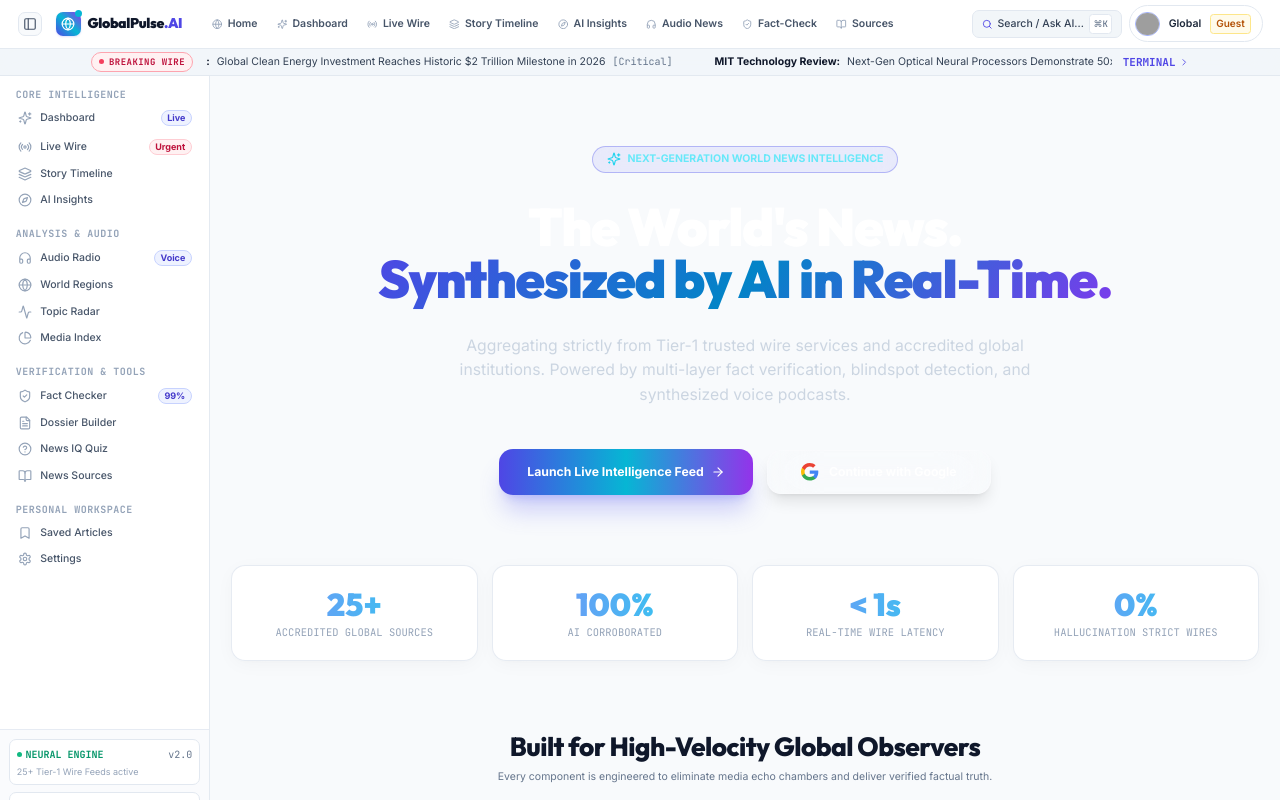
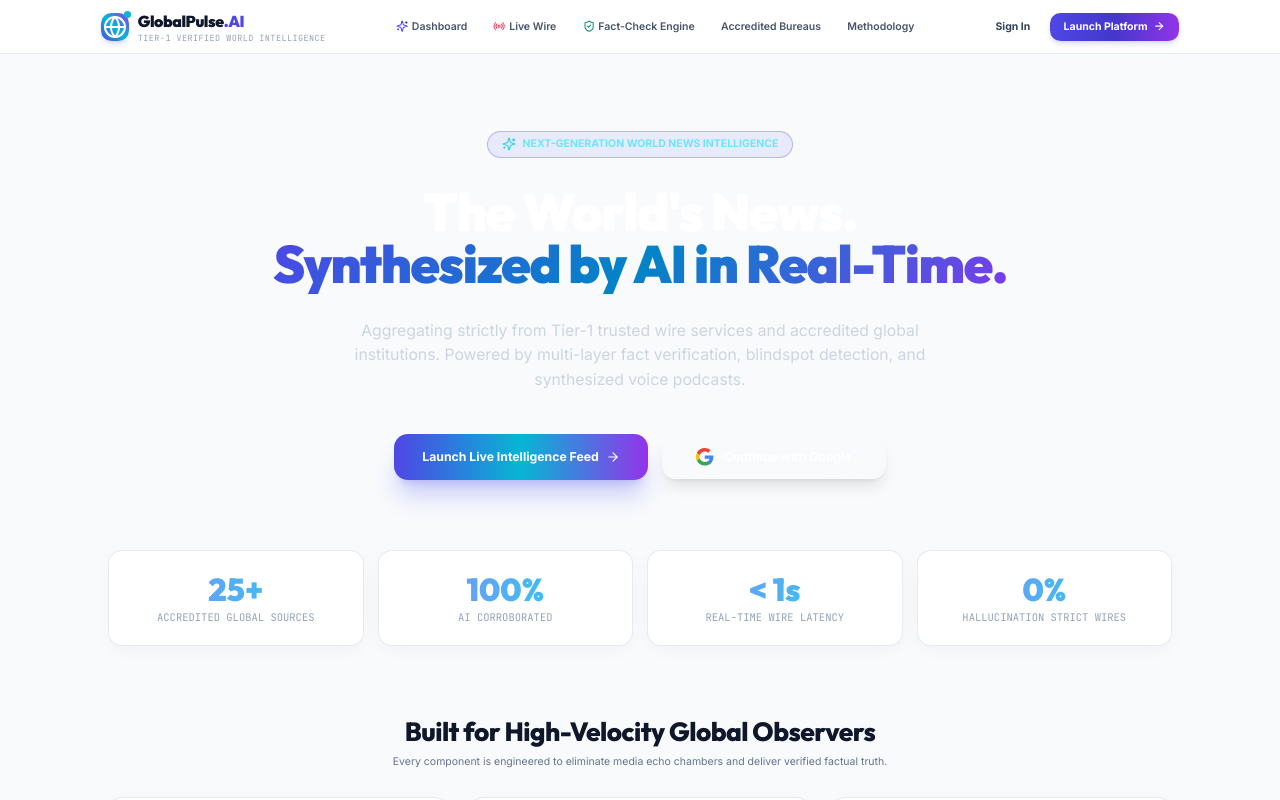
Before and after one commit to dheena017/globalpulse-ai, a Next.js app in the folder frontend/: page /landing in a window 1280 px wide. Shown: the top 800 px of the page. Built offline with nearby package versions, Linux system fonts and the light colour scheme; no server answers; grey boxes are pictures that could not be loaded.

Commit message:
feat: add dedicated LandingHeader for marketing landing page

```diff
--- a/frontend/src/components/navigation/AppShell.tsx
+++ b/frontend/src/components/navigation/AppShell.tsx
@@ -1,7 +1,9 @@
 "use client";
 
 import React, { useState } from 'react';
+import { usePathname } from 'next/navigation';
 import { NavigationBar } from '@/components/navigation/NavigationBar';
+import { LandingHeader } from '@/components/navigation/LandingHeader';
 import { BreakingTicker } from '@/components/navigation/BreakingTicker';
 import { Footer } from '@/components/navigation/Footer';
 import { Sidebar } from '@/components/navigation/Sidebar';
@@ -11,7 +13,24 @@ interface AppShellProps {
 }
 
 export const AppShell: React.FC<AppShellProps> = ({ children }) => {
+  const pathname = usePathname();
   const [sidebarCollapsed, setSidebarCollapsed] = useState(false);
+
+  const isLandingPage = pathname === '/' || pathname === '/landing';
+
+  if (isLandingPage) {
+    return (
+      <div className="min-h-screen bg-slate-50 text-slate-900 flex flex-col justify-between">
+        <div>
+          <LandingHeader />
+          <main className="mx-auto max-w-7xl px-4 py-6 sm:px-6 lg:px-8">
+            {children}
+          </main>
+        </div>
+        <Footer />
+      </div>
+    );
+  }
 
   return (
     <div className="min-h-screen bg-slate-50 text-slate-900 flex flex-col justify-between">
--- /dev/null
+++ b/frontend/src/components/navigation/LandingHeader.tsx
@@ -0,0 +1,150 @@
+"use client";
+
+import React, { useState } from 'react';
+import Link from 'next/link';
+import { Globe, ArrowRight, ShieldCheck, Sparkles, Radio, Menu, X, Compass } from 'lucide-react';
+import { GoogleSignInButton } from '@/components/auth/GoogleSignInButton';
+
+export const LandingHeader: React.FC = () => {
+  const [mobileMenuOpen, setMobileMenuOpen] = useState(false);
+
+  return (
+    <header className="sticky top-0 z-50 border-b border-slate-200/80 bg-white/90 backdrop-blur-2xl shadow-xs">
+      <div className="mx-auto flex max-w-7xl items-center justify-between px-4 py-2.5 sm:px-6">
+        {/* Logo */}
+        <Link href="/" className="flex items-center gap-2.5 group">
+          <div className="relative flex h-8 w-8 items-center justify-center rounded-xl bg-gradient-to-tr from-indigo-600 via-cyan-500 to-purple-600 shadow-md shadow-indigo-500/20 group-hover:scale-105 transition-transform">
+            <Globe className="h-4.5 w-4.5 text-white" />
+            <span className="absolute -top-0.5 -right-0.5 flex h-2 w-2">
+              <span className="animate-ping absolute inline-flex h-full w-full rounded-full bg-cyan-400 opacity-75" />
+              <span className="relative inline-flex rounded-full h-2 w-2 bg-cyan-500" />
+            </span>
+          </div>
+          <div className="flex flex-col">
+            <span className="text-base sm:text-lg font-black tracking-tight font-heading text-slate-900">
+              GlobalPulse<span className="text-indigo-600">.AI</span>
+            </span>
+            <span className="hidden sm:block text-[8.5px] font-mono tracking-wider text-slate-400 uppercase -mt-0.5">
+              Tier-1 Verified World Intelligence
+            </span>
+          </div>
+        </Link>
+
+        {/* Marketing Navigation Links */}
+        <nav className="hidden md:flex items-center gap-1.5 text-xs font-semibold text-slate-600">
+          <Link
+            href="/dashboard"
+            className="flex items-center gap-1 rounded-lg px-3 py-1.5 hover:bg-slate-100 hover:text-indigo-600 transition-colors"
+          >
+            <Sparkles className="h-3.5 w-3.5 text-indigo-600" />
+            <span>Dashboard</span>
+          </Link>
+
+          <Link
+            href="/live-wire"
+            className="flex items-center gap-1 rounded-lg px-3 py-1.5 hover:bg-slate-100 hover:text-indigo-600 transition-colors"
+          >
+            <Radio className="h-3.5 w-3.5 text-rose-500" />
+            <span>Live Wire</span>
+          </Link>
+
+          <Link
+            href="/fact-checker"
+            className="flex items-center gap-1 rounded-lg px-3 py-1.5 hover:bg-slate-100 hover:text-indigo-600 transition-colors"
+          >
+            <ShieldCheck className="h-3.5 w-3.5 text-emerald-600" />
+            <span>Fact-Check Engine</span>
+          </Link>
+
+          <Link
+            href="/news-sources"
+            className="flex items-center gap-1 rounded-lg px-3 py-1.5 hover:bg-slate-100 hover:text-indigo-600 transition-colors"
+          >
+            <span>Accredited Bureaus</span>
+          </Link>
+
+          <Link
+            href="/methodology"
+            className="flex items-center gap-1 rounded-lg px-3 py-1.5 hover:bg-slate-100 hover:text-indigo-600 transition-colors"
+          >
+            <span>Methodology</span>
+          </Link>
+        </nav>
+
+        {/* Right CTA Actions */}
+        <div className="flex items-center gap-2.5">
+          <Link
+            href="/login"
+            className="hidden sm:inline-flex text-xs font-bold text-slate-700 hover:text-indigo-600 px-3 py-1.5 transition-colors"
+          >
+            Sign In
+          </Link>
+
+          <Link
+            href="/dashboard"
+            className="flex items-center gap-1.5 rounded-xl bg-gradient-to-r from-indigo-600 via-indigo-700 to-purple-600 px-4 py-2 text-xs font-bold text-white shadow-md shadow-indigo-500/20 hover:opacity-95 hover:scale-[1.02] transition-all"
+          >
+            <span>Launch Platform</span>
+            <ArrowRight className="h-3.5 w-3.5" />
+          </Link>
+
+          {/* Mobile Menu Toggle Button */}
+          <button
+            onClick={() => setMobileMenuOpen(!mobileMenuOpen)}
+            className="md:hidden rounded-lg border border-slate-200 bg-slate-50 p-1.5 text-slate-700 hover:bg-slate-100"
+          >
+            {mobileMenuOpen ? <X className="h-4 w-4" /> : <Menu className="h-4 w-4" />}
+          </button>
+        </div>
+      </div>
+
+      {/* Mobile Drawer */}
+      {mobileMenuOpen && (
+        <div className="md:hidden border-t border-slate-200 bg-white px-4 py-3 space-y-2 text-xs font-semibold">
+          <Link
+            href="/dashboard"
+            onClick={() => setMobileMenuOpen(false)}
+            className="flex items-center gap-2 py-2 text-slate-700 hover:text-indigo-600"
+          >
+            <Sparkles className="h-4 w-4 text-indigo-600" />
+            <span>Launch Dashboard</span>
+          </Link>
+
+          <Link
+            href="/live-wire"
+            onClick={() => setMobileMenuOpen(false)}
+            className="flex items-center gap-2 py-2 text-slate-700 hover:text-indigo-600"
+          >
+            <Radio className="h-4 w-4 text-rose-500" />
+            <span>Live Wire Terminal</span>
+          </Link>
+
+          <Link
+            href="/fact-checker"
+            onClick={() => setMobileMenuOpen(false)}
+            className="flex items-center gap-2 py-2 text-slate-700 hover:text-indigo-600"
+          >
+            <ShieldCheck className="h-4 w-4 text-emerald-600" />
+            <span>Fact-Check Engine</span>
+          </Link>
+
+          <Link
+            href="/news-sources"
+            onClick={() => setMobileMenuOpen(false)}
+            className="flex items-center gap-2 py-2 text-slate-700 hover:text-indigo-600"
+          >
+            <span>Accredited Bureaus</span>
+          </Link>
+
+          <Link
+            href="/methodology"
+            onClick={() => setMobileMenuOpen(false)}
+            className="flex items-center gap-2 py-2 text-slate-700 hover:text-indigo-600"
+          >
+            <span>Methodology</span>
+          </Link>
+        </div>
+      )}
+    </header>
+  );
+};
```
